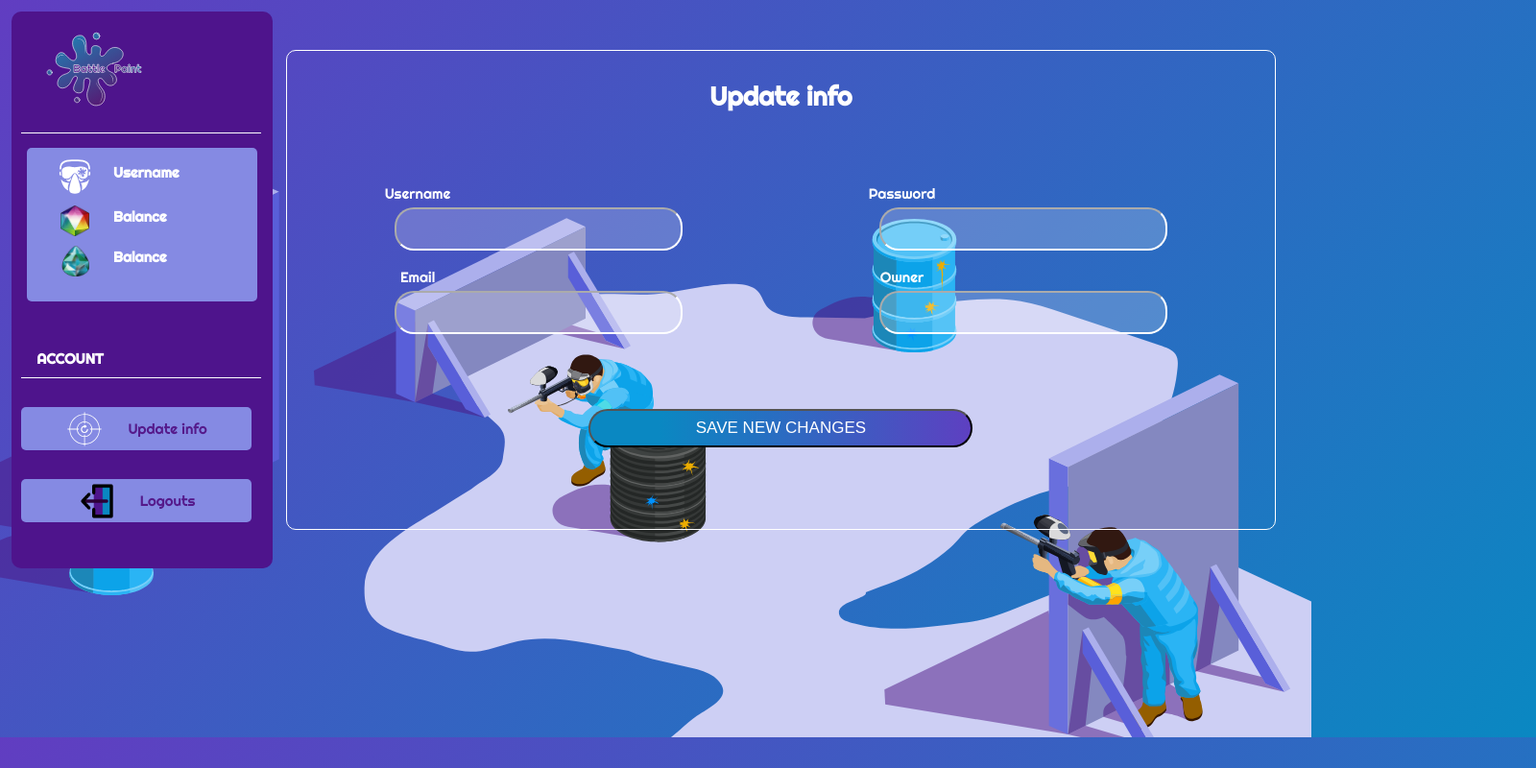
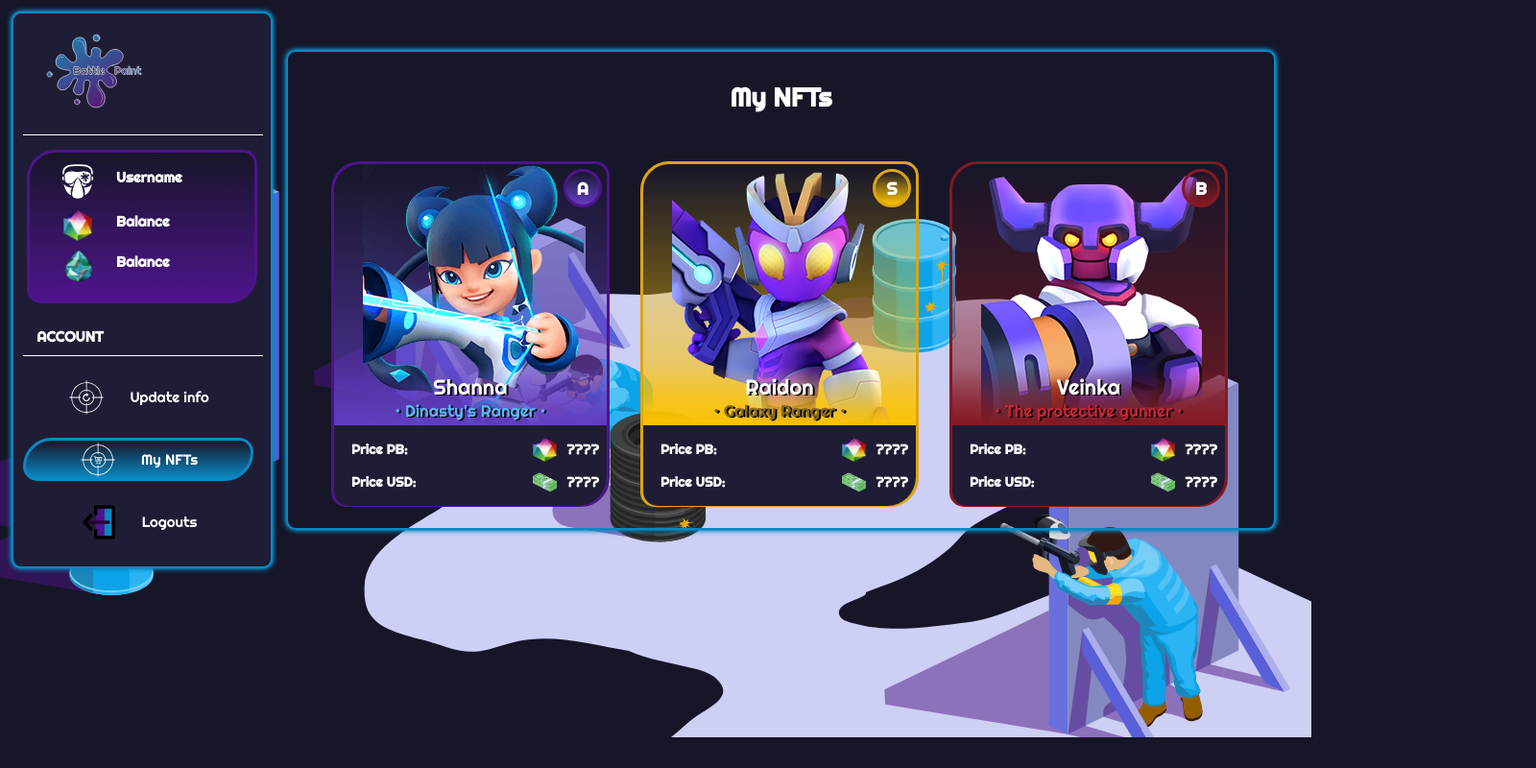
Before and after one commit to Miguelhxrz/BattlePaint, a PHP site: page /user.html in a window 1600 px wide. Shown: the whole page at 96% size. Run offline with PHP 8.4, Linux system fonts and the light colour scheme.

Commit message:
terminando

```diff
--- a/Register_Nft.html
+++ b/Register_Nft.html
@@ -4,8 +4,8 @@
     <meta charset="UTF-8">
     <meta http-equiv="X-UA-Compatible" content="IE=edge">
     <meta name="viewport" content="width=device-width, initial-scale=1.0">
-    <link rel="stylesheet" href="views\css\Normalize.css">
-    <link rel="stylesheet" href="css/Login_Register.css">
+    <link rel="stylesheet" href="css/register_nft.css">
+    <title>Battle Paint | Register NTF</title>
 </head>
 <body>
     <div class="main">
@@ -47,7 +47,7 @@
 
                 <div class="register__block two">
                     <div class="register__block--son">
-                        <label for="birth">Battle power</label>
+                        <label for="battle_power">Battle power</label>
                         <input type="text" name="birth" id="birth" class="register__block--input"> <br><br>
 
                         <label for="gender">Rang</label>
--- a/css/user.css
+++ b/css/user.css
@@ -37,7 +37,7 @@ body {
     width: 1366px;
     height: 768px;
     color: var(--light);
-    background: linear-gradient(135deg, #613DC1, #0A88C2);
+    background-color: var(--dark-violet);
 }
 
 .main {
@@ -86,8 +86,10 @@ form {
     top: 21px;
     margin-left: 10px;
     margin-right: 10px;
-    background: #4E148C;
+    background-color: var(--indigo);
+    border: 2px solid var(--black-blue);
     border-radius: 10px;
+    box-shadow: 0 0 2px var(--black-blue), 0 0 4px var(--black-blue), 0 0 6px var(--black-blue);
 }
 
 .header__logo {
@@ -107,10 +109,12 @@ form {
 .info__user {
     height: 160px;
     width: 240px;
-    background: var(--soft-blue);
     border-radius: 5px;
     margin: auto;
     margin-top: 15px;
+    border: 3px solid var(--blue-violet-soft);
+    border-radius: 30px 15px;
+    background-image: linear-gradient(180deg, var(--dark-violet) 0%, var(--blue-violet-soft) 100%);
 }
 
 .info__user .icon_user {
@@ -156,10 +160,26 @@ form {
     height: 45px;
     width: 240px;
     border-radius: 5px;
-    background: var(--soft-blue);
-    margin-top: 30px;
+    margin-top: 20px;
 }
 
+
+.my_nft {
+    display: flex;
+    align-items: center;
+    justify-content: center;
+    height: 45px;
+    width: 240px;
+    border-radius: 5px;
+    margin-top: 20px;
+    border: 3px solid var(--black-blue);
+    border-radius: 30px 15px;
+    background-image: linear-gradient(180deg, var(--dark-violet) 0%, var(--black-blue) 100%);
+}
+
+.update_info .link_update {
+    color: var(--light);
+}
 .logout {
     display: flex;
     align-items: center;
@@ -167,13 +187,13 @@ form {
     height: 45px;
     width: 240px;
     border-radius: 5px;
-    background: var(--soft-blue);
-    margin-top: 30px;
+    margin-top: 20px;
 }
 
 .logout .link_update {
     text-decoration: none;
     font-size: 15px;
+    color: var(--light);
 }
 
 .logout .icon_logout {
@@ -193,6 +213,18 @@ form {
     font-size: 15px;
 }
 
+.my_nft .icon_update {
+    width: 40px;
+    height: 42px;
+    margin-right: 25px;
+}
+
+.my_nft .link_update {
+    text-decoration: none;
+    font-size: 15px;
+    color: var(--light);
+}
+
 .update_info .icon_logout {
     width: 35px;
     height: 37px;
@@ -202,7 +234,7 @@ form {
 
 
 .acount h3 {
-    margin-top: 50px;
+    margin-top: 25px;
     font-size: 15px;
     margin-right: 150px;
     margin-bottom: 10px;
@@ -214,9 +246,10 @@ form {
     height: 500px;
     width: 1031px;
     left: 311px;
+    margin-right: 35px;
+    border: 2px solid var(--black-blue);
     border-radius: 10px;
-    border: 1px solid #FFFFFF;
-    margin-right: 35px;
+    box-shadow: 0 0 2px var(--black-blue), 0 0 4px var(--black-blue), 0 0 6px var(--black-blue);
 }
 
 .register__block--son {
@@ -318,3 +351,171 @@ textarea::placeholder {
     color: var(--light);
 
 }
+
+
+.nft__container {
+    display: grid;
+    grid-template: repeat(1, 360px)/ repeat(4, 290px);
+    gap: 32px;
+    width: 1255px;
+    height: auto;
+    /* border: 1px solid var(--black-blue); */
+    margin: 0px auto;
+    margin-left: 35px;
+}
+
+.nft__card {
+    position: relative;
+    width: 100%;
+    height: 100%;
+    border: 3px solid var(--blue-violet-soft);
+    border-radius: 30px 15px;
+    background-image: linear-gradient(180deg, rgba(97, 61, 193, 0) 0%, rgba(97, 61, 193, 1) 100%);
+    cursor: pointer;
+}
+
+.nft__card:hover {
+    box-shadow: 0 0 25px var(--blue-violet-soft),
+        0 0 50px var(--blue-violet-soft),
+        0 0 75px var(--blue-violet-soft);
+}
+
+.nft__img {
+    position: absolute;
+    width: 290px;
+    z-index: 0;
+}
+
+.nft__card .nft__name {
+    position: relative;
+    display: flex;
+    flex-direction: column;
+    justify-content: center;
+    align-items: center;
+    top: 211px;
+    width: 100%;
+    height: 62px;
+    background-image: linear-gradient(180deg, rgba(97, 61, 193, 0) 0%, rgba(97, 61, 193, 1) 100%);
+}
+
+.nft__name h3 {
+    color: white;
+    font-size: 2.2rem;
+    font-weight: 400;
+    text-shadow: 2px 1px black;
+}
+
+.nft__name p {
+    color: rgb(85, 184, 241);
+    font-size: 1.7rem;
+    font-weight: 400;
+    text-shadow: 2px 1px black;
+}
+
+.nft__card .nft__price {
+    position: relative;
+    display: flex;
+    flex-direction: column;
+    flex-wrap: wrap;
+    top: 210px;
+    width: 100%;
+    height: 84px;
+    background-color: var(--indigo);
+    border-radius: 0px 0px 30px 15px;
+    padding: 8px;
+}
+
+.price {
+    display: flex;
+    justify-content: space-between;
+    align-items: center;
+    width: 100%;
+    height: 50%;
+}
+
+.price h4 {
+    font-size: 1.4rem;
+    color: var(--light);
+    margin-left: 10px;
+}
+
+.price__pay {
+    display: flex;
+    align-items: center;
+    height: 100%;
+}
+
+.price__pay img {
+    width: 25px;
+    height: 25px;
+}
+
+.nft__rank {
+    position: absolute;
+    top: 5px;
+    right: 5px;
+    display: flex;
+    justify-content: center;
+    align-items: center;
+    width: 40px;
+    height: 40px;
+    border-radius: 50px;
+    border: 3px solid var(--blue-violet-soft);
+    background-image: linear-gradient(180deg, rgba(97, 61, 193, 0) 0%, rgba(97, 61, 193, 1) 100%);
+}
+
+.nft__rank h4 {
+    color: var(--light);
+    font-size: 1.8rem;
+}
+
+
+.nft__card:nth-child(2) {
+    background-image: linear-gradient(180deg, rgba(219, 165, 20, 0) 0%, rgba(252, 194, 1, 1) 100%);
+    ;
+    border: 3px solid #dba514;
+}
+
+.nft__card:nth-child(2):hover {
+    box-shadow: 0 0 25px #dba514,
+        0 0 50px #dba514,
+        0 0 75px #dba514;
+}
+
+.nft__card:nth-child(2) .nft__rank {
+    border: 3px solid #dba514;
+    background-image: linear-gradient(180deg, rgba(219, 165, 20, 0) 0%, rgba(252, 194, 1, 1) 100%);
+}
+
+.nft__card:nth-child(2) .nft__name {
+    background-image: linear-gradient(180deg, rgba(219, 165, 20, 0) 0%, rgba(252, 194, 1, 1) 100%);
+}
+
+.nft__card:nth-child(2) .nft__name p {
+    color: #856a20;
+}
+
+
+.nft__card:nth-child(3) {
+    background-image: linear-gradient(180deg, rgba(203, 9, 9, 0) 0%, rgba(132, 25, 34, 1) 100%);
+    border: 3px solid #841922;
+}
+
+.nft__card:nth-child(3):hover {
+    box-shadow: 0 0 25px #841922,
+        0 0 50px #841922,
+        0 0 75px #841922;
+}
+
+.nft__card:nth-child(3) .nft__rank {
+    background-image: linear-gradient(180deg, rgba(203, 9, 9, 0) 0%, rgba(132, 25, 34, 1) 100%);
+    border: 3px solid #841922;
+}
+
+.nft__card:nth-child(3) .nft__name {
+    background-image: linear-gradient(180deg, rgba(203, 9, 9, 0) 0%, rgba(132, 25, 34, 1) 100%);
+}
+
+.nft__card:nth-child(3) .nft__name p {
+    color: #c52634;
+}
--- a/marketplace.html
+++ b/marketplace.html
@@ -4,7 +4,7 @@
   <meta charset="UTF-8">
   <meta http-equiv="X-UA-Compatible" content="IE=edge">
   <meta name="viewport" content="width=device-width, initial-scale=1.0">
-  <link rel="stylesheet" href="/css/marketplace.css">
+  <link rel="stylesheet" href="css/marketplace.css">
   <title>Battle Paint | Marketplace</title>
 </head>
 <body>
--- a/user.html
+++ b/user.html
@@ -6,6 +6,7 @@
     <meta http-equiv="X-UA-Compatible" content="IE=edge">
     <meta name="viewport" content="width=device-width, initial-scale=1.0">
     <link rel="stylesheet" href="css/user.css">
+    <title>Battle Paint | My NFTs</title>
 </head>
 
 <body>
@@ -37,7 +38,11 @@
                 <div class="line"></div>
                 <div class="update_info">
                     <img src="source/img/update.svg" alt="update" class="icon_update">
-                    <a href="" class="link_update">Update info</a>
+                    <a href="User_Update.html" class="link_update">Update info</a>
+                </div>
+                <div class="my_nft">
+                    <img src="source/img/buy.svg" alt="nft" class="icon_update">
+                    <a href="user.html" class="link_update">My NFTs</a>
                 </div>
                 <div class="logout">
                     <img src="source/img/logout.png" alt="logout" class="icon_logout">
@@ -48,26 +53,100 @@
 
                 <div class="register__block two">
                     <div class="register__title">
-                        <h2>Update info</h2>
+                        <h2>My NFTs</h2>
                     </div>
                     <div class="user_update">
-                        <div class="register__block--son">
-                            <label for="name">Username</label>
-                            <input type="text" name="username" id="username" class="register__block--input"> <br><br>
 
-                            <label for="Email">Email</label>
-                            <input type="email" name="email" id="email" class="register__block--input"> <br><br>
-                        </div>
-                        <div class="register__block--son">
-                            <label for="Password">Password</label>
-                            <input type="Password" name="password" id="password" class="register__block--input">  <br><br>
+                        <section class="nft__container">
 
-                            <label for="email">Owner</label>
-                            <input type="text" name="email" id="email" class="register__block--input">
-                        </div>
-                    </div>
-                    <div class="register__block--cta">
-                        <input type="submit" value="SAVE NEW CHANGES" class="register__block--button"> <br><br>
+                            <article class="nft__card">
+                              <figure class="nft__img">
+                                <img src="./source/img/test.png" alt="Shanna">
+                              </figure>
+                              <div class="nft__rank a">
+                                <h4>A</h4>
+                              </div>
+                              <div class="nft__name a">
+                                <h3>Shanna</h3>
+                                <p>• Dinasty's Ranger •</p>
+                              </div>
+                              <div class="nft__price">
+                                <article class="price">
+                                  <h4>Price PB:</h4>
+                                  <div class="price__pay">
+                                    <img src="./source/img/paint-backets2.png" alt="paint bucket icon">
+                                    <h4>????</h4>
+                                  </div>
+                                </article>
+                                <article class="price">
+                                  <h4>Price USD:</h4>
+                                  <div class="price__pay">
+                                    <img src="./source/img/usd.png" alt="paint bucket icon">
+                                    <h4>????</h4>
+                                  </div>
+                                </article>
+                              </div>
+                            </article>
+
+                            <article class="nft__card">
+                              <figure class="nft__img">
+                                <img src="./source/img/test2.png" alt="Raidon">
+                              </figure>
+                              <div class="nft__rank ">
+                                <h4>S</h4>
+                              </div>
+                              <div class="nft__name">
+                                <h3>Raidon</h3>
+                                <p>• Galaxy Ranger •</p>
+                              </div>
+                              <div class="nft__price">
+                                <article class="price">
+                                  <h4>Price PB:</h4>
+                                  <div class="price__pay">
+                                    <img src="./source/img/paint-backets2.png" alt="paint bucket icon">
+                                    <h4>????</h4>
+                                  </div>
+                                </article>
+                                <article class="price">
+                                  <h4>Price USD:</h4>
+                                  <div class="price__pay">
+                                    <img src="./source/img/usd.png" alt="paint bucket icon">
+                                    <h4>????</h4>
+                                  </div>
+                                </article>
+                              </div>
+                            </article>
+
+                            <article class="nft__card">
+                              <figure class="nft__img">
+                                <img src="./source/img/test3.png" alt="Veinka">
+                              </figure>
+                              <div class="nft__rank ">
+                                <h4>B</h4>
+                              </div>
+                              <div class="nft__name">
+                                <h3>Veinka</h3>
+                                <p>• The protective gunner •</p>
+                              </div>
+                              <div class="nft__price">
+                                <article class="price">
+                                  <h4>Price PB:</h4>
+                                  <div class="price__pay">
+                                    <img src="./source/img/paint-backets2.png" alt="paint bucket icon">
+                                    <h4>????</h4>
+                                  </div>
+                                </article>
+                                <article class="price">
+                                  <h4>Price USD:</h4>
+                                  <div class="price__pay">
+                                    <img src="./source/img/usd.png" alt="paint bucket icon">
+                                    <h4>????</h4>
+                                  </div>
+                                </article>
+                              </div>
+                            </article>
+                          </section>
+
                     </div>
                 </div>
 
```
Also changed, not shown: User_Update.html (+7 -2 lines), css/User_Update.css (+43 -10 lines), css/register_nft.css (renamed from css/Login_Register.css, +10 -6 lines), source/img/buy.svg (added).
